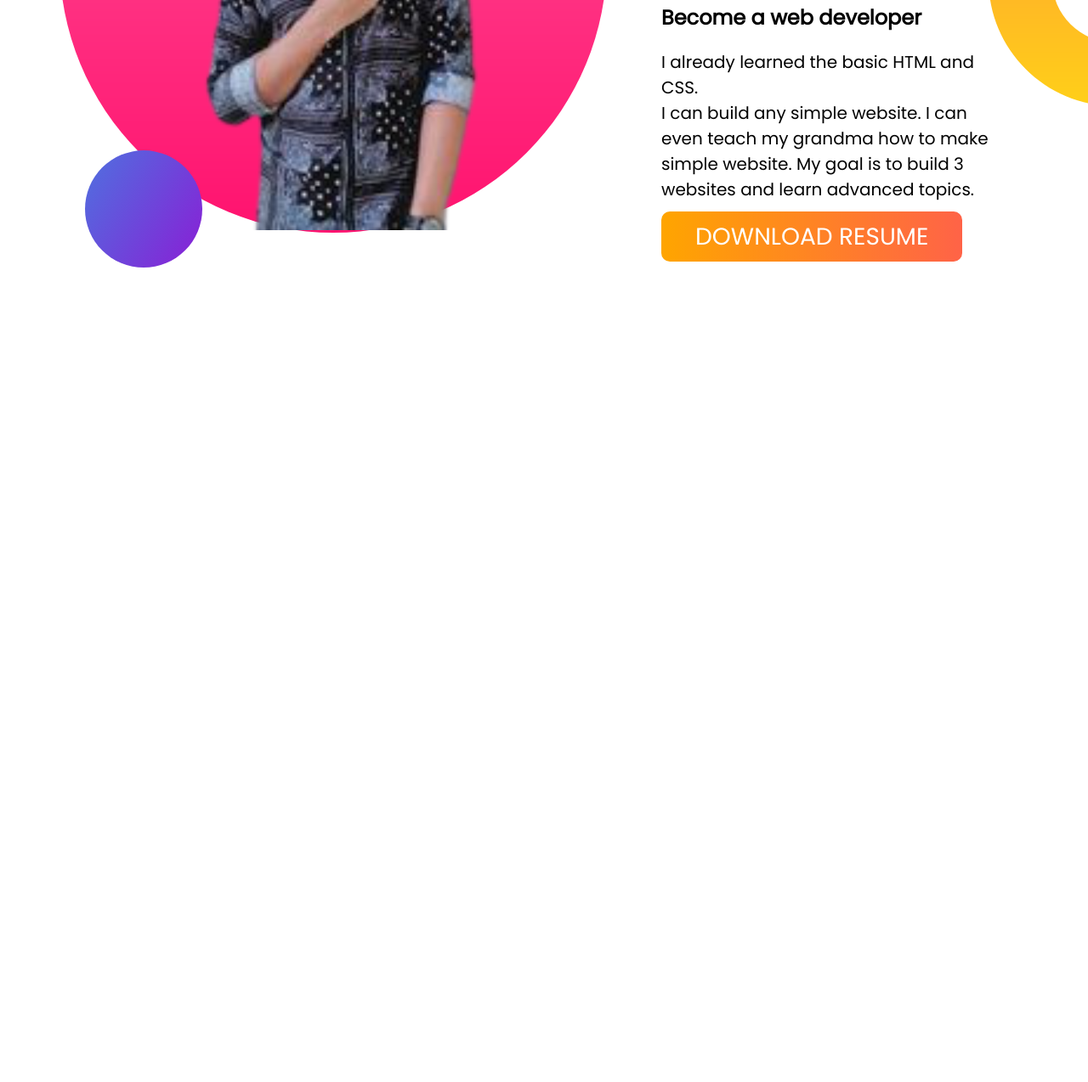
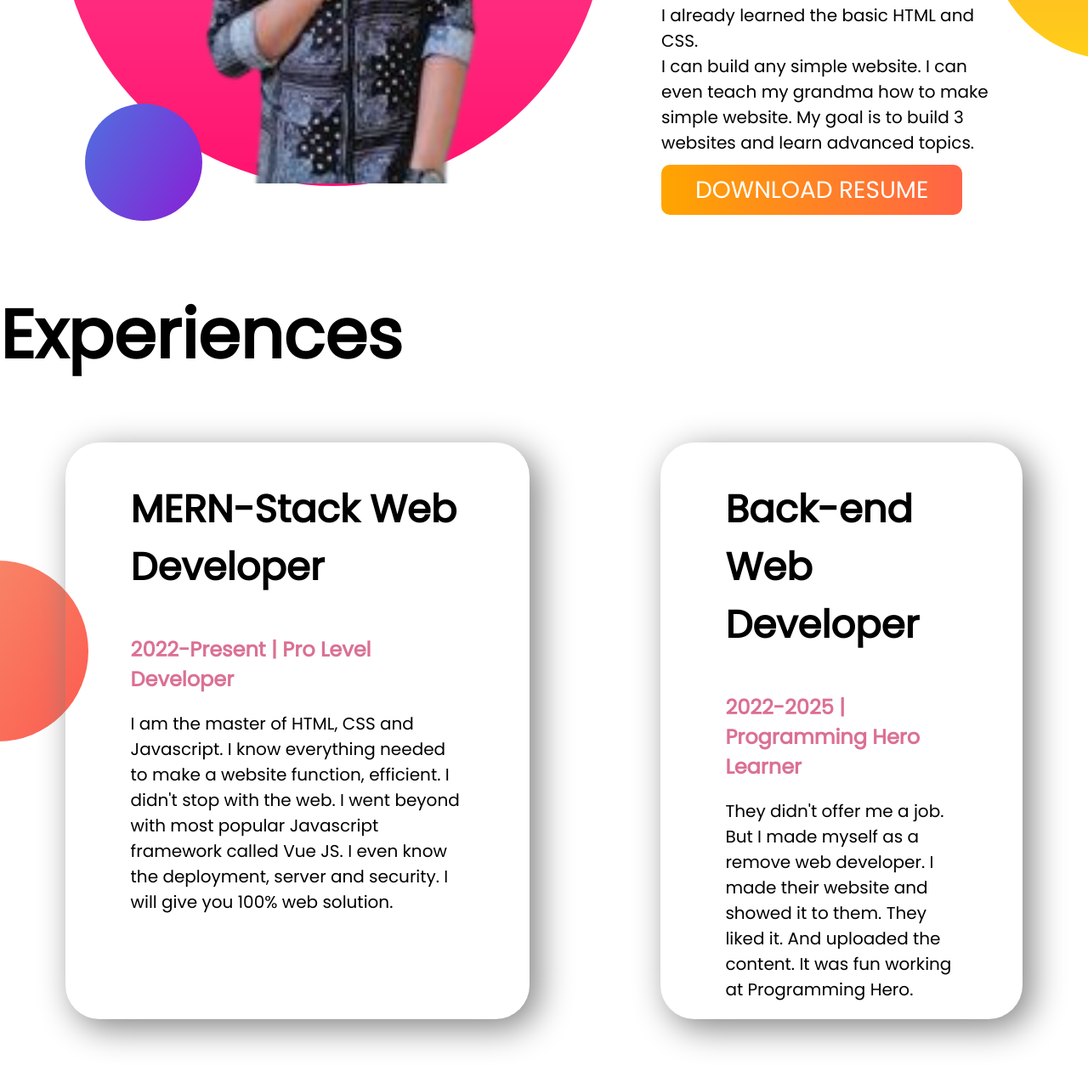
Before and after one commit to AhsanMustafa665/developer-portfolio, a plain HTML site: page index.html in a window 1280 px wide. Shown: the part 1514-2788 px from the top of the page at 85% size. Before the commit the page ends 1837 px from the top, so only its background shows below. Drawn offline with Linux system fonts and the light colour scheme.

Commit message:
developer-portfolio

```diff
--- a/index.html
+++ b/index.html
@@ -13,11 +13,11 @@
 </head>
 
 <body>
-    <section class="top-banner">
+    <section class="top-banner flexible-container">
         <div class="half-width">
             <h1>Welcome To</h1>
             <h1 class="specipic-word-big"><span>Ahsan Mustafa</span> World!</h1>
-            <h2>Build Climber and Train Stopper</h2>
+            <h2></h2>
 
             <p>You might saw me jumping, climbing buildings, and stopping trains. But nobody pays me a dime for that
                 work. That's why I am learning and mastering web development. I will not stop until I become the Web
@@ -30,7 +30,7 @@
             <img src="images/my-bg.png" alt="">
         </div>
     </section>
-    <section class="dream-area ">
+    <section class="dream-area flexible-container ">
         <div class="images"><img src="images/my-bg2.png" alt="">
         </div>
         <div class="half-width">
@@ -43,13 +43,29 @@
                 RESUME</a>
         </div>
     </section>
+    <section class="experience-area extra-images">
 
-
-
-
-
-
-
-
+        <h1>Experiences </h1>
+        <div class="flexible-container">
+            <div class="experience-metarial">
+                <h3>MERN-Stack Web Developer</h3>
+                <h2>2022-Present | Pro Level Developer</h2>
+                <p>I am the master of HTML, CSS and Javascript. I know everything needed to make a website function,
+                    efficient. I didn't stop with the web. I went beyond with most popular Javascript framework called
+                    Vue
+                    JS. I even know the deployment, server and security. I will give you 100% web solution.</p>
+            </div>
+            <div class="experience-metarial">
+                <h3>Back-end Web Developer</h3>
+                <h2>2022-2025 | Programming Hero Learner</h2>
+                <p>They didn't offer me a job. But I made myself as a remove web developer. I made their website and
+                    showed
+                    it to them. They liked it. And uploaded the content. It was fun working at Programming Hero.</p>
+            </div>
+    </section>
+    <footer>
+        <p>© Peter Parker 2021, a Programming Hero initiative.</p>
+    </footer>
+</body>
 
 </html>
--- a/style.css
+++ b/style.css
@@ -4,6 +4,12 @@ body{
 }
 h1{
     font-size: 80px;
+}
+h2{
+    color: palevioletred;
+}
+h3{
+    font-size: 45px;
 }
 .specipic-word-big{
     font-size: 70px;
@@ -12,7 +18,7 @@ p{
     font-size: 20px;
 }
 span{
-    color: orange;
+    color: palevioletred;
 }
 .hire-me{
     font-size: 28px;
@@ -23,7 +29,7 @@ span{
     border-radius: 10px;
 
 }
-section{
+.flexible-container{
     display:flex;
     margin-bottom: 10%;
 }
@@ -40,19 +46,17 @@ section{
     width: 50%;
     padding-left:5%;
     padding-right: 7%;
+
 }
 .half-width img{
     width: 80%;
 
 
+
 }
 .dream-area{
     width: 100%;
-
     margin:0;
-
-
-
     background-image:url(images/dream-bg.png);
     background-repeat: no-repeat;
     background-position: right;
@@ -64,4 +68,26 @@ section{
     color: white;
     padding: 10px 40px;
     border-radius: 10px;
+
 }
+footer p{
+    text-align: center;
+}
+.experience-metarial{
+    box-shadow: 10px 10px 40px gray;
+    border-radius: 40px;
+    margin-left: 6%;
+    margin-right: 6%;
+    padding-left: 6%;
+    padding-right: 6%;
+}
+.extra-images{
+    background-image: url(images/exp-bg.png);
+    background-repeat: no-repeat;
+    background-position: left;
+}
+
+
+footer p{
+    text-align: center;
+}
```
